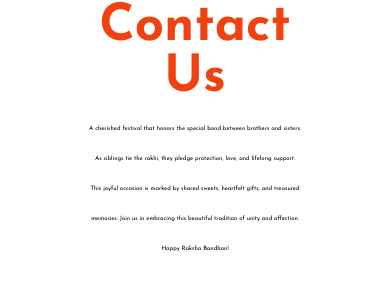
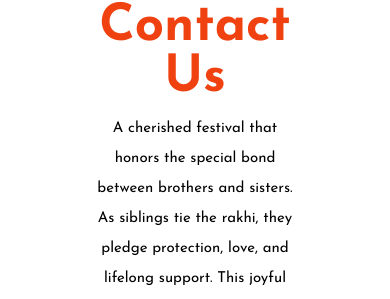
Before and after one commit to chaitshimpi/rakshabandhan, a plain HTML site: page index.html in a window 390 px wide. Shown: the part 4428-4727 px from the top of the page. Drawn offline with nearby package versions, Linux system fonts and the light colour scheme.

Commit message:
Updated style.css

```diff
--- a/style.css
+++ b/style.css
@@ -693,7 +693,7 @@ header.sticky{
         margin: 0 10px;
     }
     .contact-text p{
-		font-size: 6px;
+		font-size: 15px;
 /*         max-width: 100%; */
     }
     .details{
```
